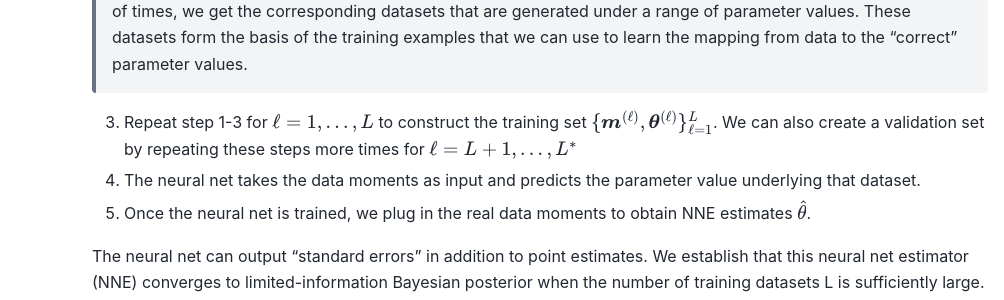
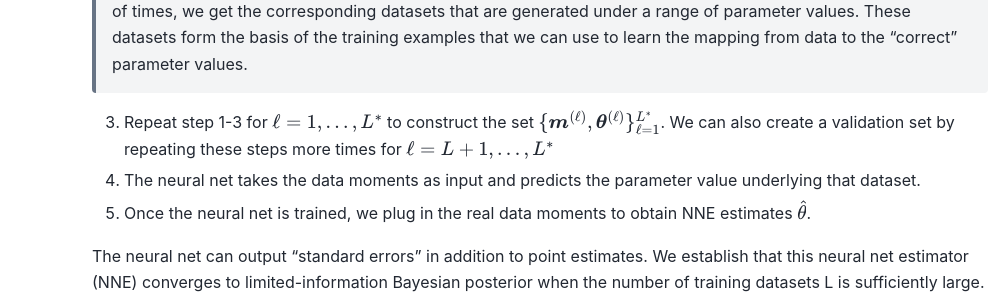
Before and after one commit to nnehome/nnehome.github.io, a Sphinx documentation site: the page built from docs/source/home/home.rst, in a window 1280 px wide. Shown: the part 2018-2318 px from the top of the page, without its empty margins (276-1280 px from the left). Built offline with Sphinx 7.4.7 and the PyData theme 0.15.4, drawn with Linux system fonts in a browser that asks for light colours.

Commit message:
some change

```diff
--- a/docs/source/home/home.rst
+++ b/docs/source/home/home.rst
@@ -66,7 +66,7 @@
 
  Using the structural model, we can generate the outcome :math:`y^{(l)}` under :math:`\theta^{(l)}`. After repeating this procedure a number of times, we get the corresponding datasets that are generated under a range of parameter values. These datasets form the basis of the training examples that we can use to learn the mapping from data to the "correct" parameter values.
 
-3. Repeat step 1-3 for :math:`\ell=1,...,L` to construct the training set :math:`\{\boldsymbol{m}^{(\ell)},\boldsymbol{\theta}^{(\ell)}\}_{\ell=1}^{L}`. We can also create a validation set by repeating these steps more times for :math:`\ell=L+1,...,L^{*}`
+3. Repeat step 1-3 for :math:`\ell=1,...,L^{*}` to construct the set :math:`\{\boldsymbol{m}^{(\ell)},\boldsymbol{\theta}^{(\ell)}\}_{\ell=1}^{L^{*}}`. We can also create a validation set by repeating these steps more times for :math:`\ell=L+1,...,L^{*}`
 
 4. The neural net takes the data moments as input and predicts the parameter value underlying that dataset.
 
```
